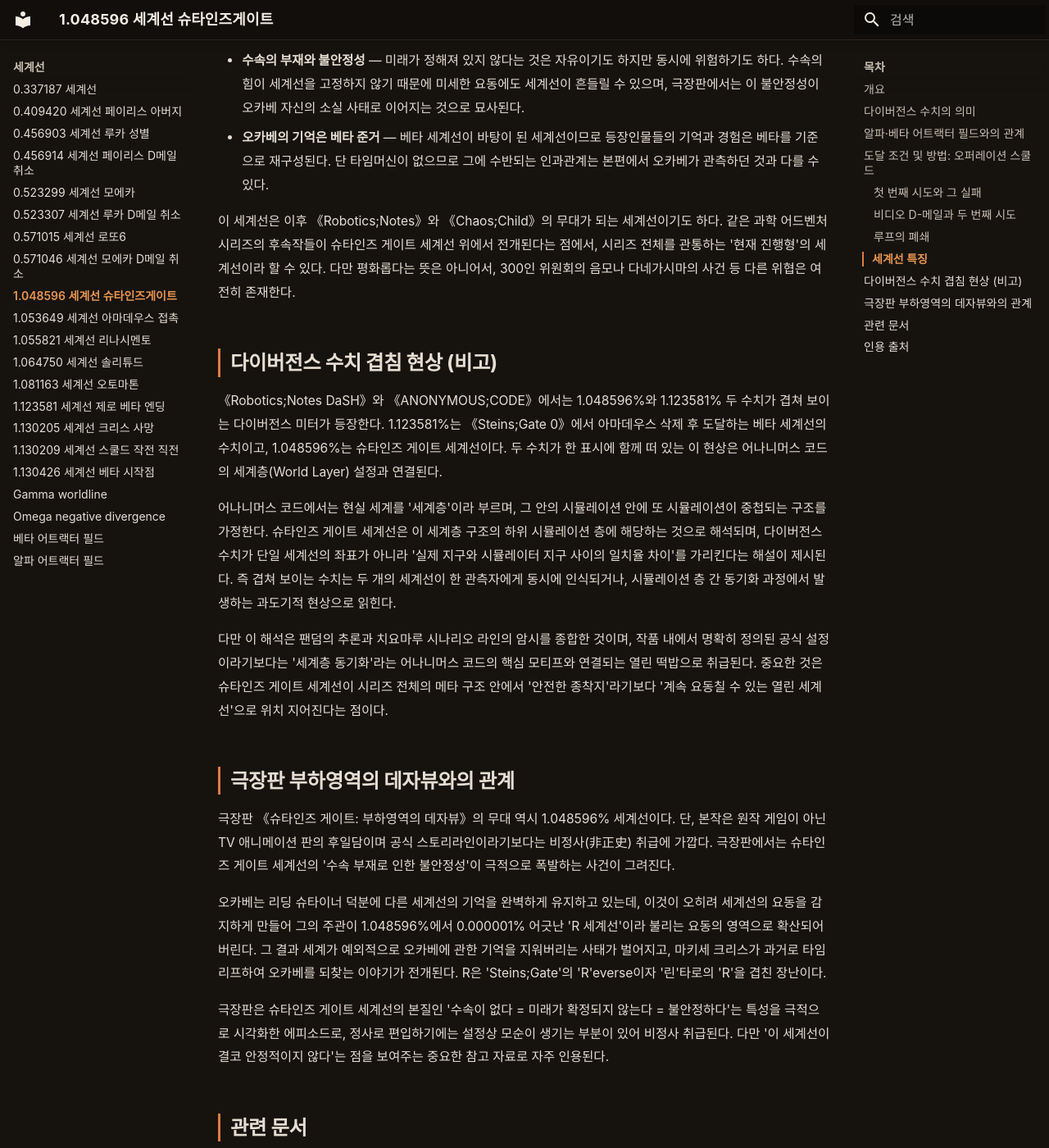
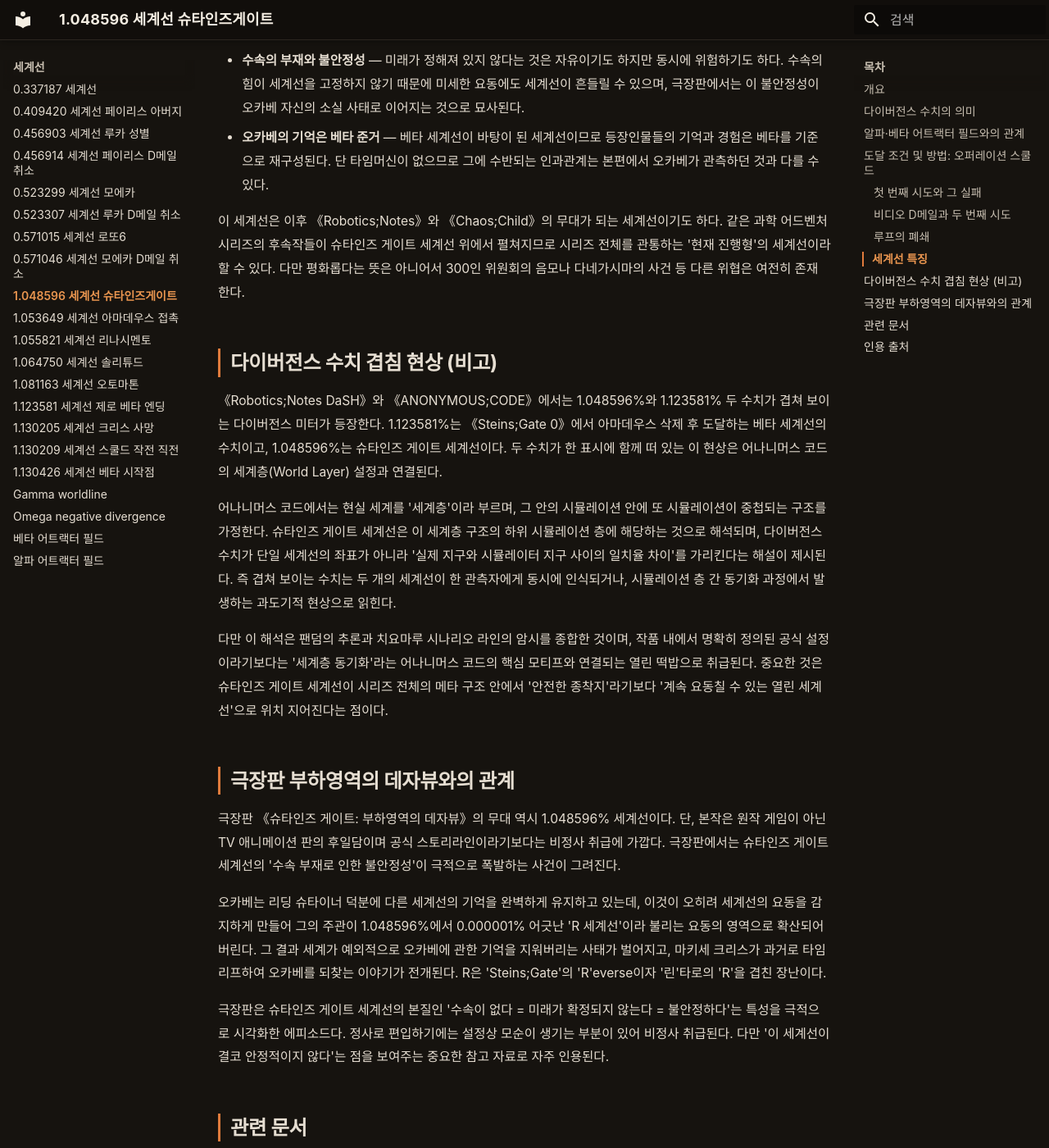
Before and after one commit to sgwiki/sgwiki.github.io, an MkDocs documentation site: the page built from wiki/세계선/1.048596-세계선-슈타인즈게이트.md, in a window 1280 px wide and 1400 px high, scrolled down 3780 px. Shown: the whole window at 82% size. Built offline with MkDocs 1.6.1 and Material for MkDocs 9.7.7, drawn with Linux system fonts in a browser that asks for light colours; some web fonts are replaced; some of the changed text lies outside the part shown.

Commit message:
chore(wiki): 1.048596-세계선-슈타인즈게이트 정비 — 한자 3건 제거(正史·收束·非正史)·용어 통일 6건(D-메일→D메일·위키 전역 표준 준거·VOCAB_GUIDE 우회한 로컬 다수표기 오류 교정)·humanize 9건(연결어미 뒤 쉼표·형식명사·의인화)·사실·스포일러(endgame)·다이버전스 수치(1.048596%·1.123581%·1.130205%·0.000001% 등)·인용 2건 불변
Co-Authored-By: Claude Opus 4.6 <noreply@anthropic.com>

```diff
--- a/wiki/세계선/1.048596-세계선-슈타인즈게이트.md
+++ b/wiki/세계선/1.048596-세계선-슈타인즈게이트.md
@@ -10,13 +10,13 @@ description: "'슈타인즈 게이트'라는 명칭 자체는 원래 오카베
 
 # 세계선 1.048596% (슈타인즈 게이트 세계선)
 
-세계선 변동률 **1.048596%**. 《Steins;Gate》 본편 트루 엔딩(진엔딩)에서 도달하는 종착지로, 오카베 린타로가 '슈타인즈 게이트'라 부른 특수 세계선이다. 알파 어트랙터 필드의 SERN 디스토피아도, 베타 어트랙터 필드의 제3차 세계대전도 일어나지 않으며, 마키세 크리스와 시이나 마유리가 모두 살아 남는 유일한 세계선으로 묘사된다. 작중에서 가장 긴 여정의 끝에 열리는 문이자, 팬덤 사이에서 사실상의 '정사(正史)' 종착점으로 간주되는 세계선이다.
+세계선 변동률 **1.048596%**. 《Steins;Gate》 본편 트루 엔딩(진엔딩)에서 도달하는 종착지로, 오카베 린타로가 '슈타인즈 게이트'라 부른 특수 세계선이다. 알파 어트랙터 필드의 SERN 디스토피아도, 베타 어트랙터 필드의 제3차 세계대전도 일어나지 않으며, 마키세 크리스와 시이나 마유리가 모두 살아 남는 유일한 세계선으로 묘사된다. 작중에서 가장 긴 여정의 끝에 열리는 문이자, 팬덤 사이에서 사실상의 '정사' 종착점으로 간주되는 세계선이다.
 
 ## 개요
 
 '슈타인즈 게이트'라는 명칭 자체는 원래 오카베 린타로가 자신의 중2병적 페르소나 '호오인 쿄우마'로서 떠든 장난조의 조어에 불과했다. 오카베는 평소 전화기에 대고 "이것은 슈타인즈 게이트의 선택이다" 같은 헛소리를 늘어놓았고, 크리스에게 "그게 대체 무슨 뜻이야?"라고 물을 때마다 "딱히 의미는 없다"는 식으로 얼버무렸다. 이 헛소리가 후반부에 이르러 실제 종착 세계선을 가리키는 명칭으로 역설적으로 실현되는 것이 본편 트루 루트의 핵심 반전이다. 오카베가 초반에 아무렇게나 지어낸 이름이 마침내 두 사람을 모두 살리는 미지의 세계선의 이름이 되는 셈이다.
 
-위치상으로는 변동률 1%대, 즉 베타 어트랙터 필드의 수치대에 걸쳐 있지만, 엄밀히 말해 알파와 베타 어느 쪽의 거시적 수속(收束)에도 속하지 않는 '틈새' 세계선으로 취급된다. 본편 애니메이션 최종화와 게임 트루 엔딩에서 도달하므로, 이 세계선에 도달하는 것 자체가 이른바 정사 루트의 완료를 의미한다.
+위치상으로는 변동률 1%대, 즉 베타 어트랙터 필드의 수치대에 걸쳐 있지만 엄밀히 말해 알파와 베타 어느 쪽의 거시적 수속에도 속하지 않는 '틈새' 세계선으로 취급된다. 본편 애니메이션 최종화와 게임 트루 엔딩에서 도달하므로 이 세계선에 닿는 것만으로 정사 루트가 완성된다.
 
 ## 다이버전스 수치의 의미
 
@@ -45,17 +45,17 @@ description: "'슈타인즈 게이트'라는 명칭 자체는 원래 오카베
 
 > **[팬 분석]** "Operation Skuld is Okabe's plan to save Kurisu, based on his realisation that certain apparently converged-upon events can be avoided by 'deceiving the world'. He realises that the problem with his first attempt to save Kurisu was that he attempted to change what his past self experienced, in such a way that would lead to a world where he did not become involved with time travel, and so did not travel back to save Kurisu." — [The Mechanics of Steins;Gate v1.0.3](../근거자료/비공식/mechanics-of-steins-gate/ch3.md), §3.1.3[^1]
 
-핵심은 '세계를 속이는 것'이다. 과거의 오카베가 크리스가 피투성이로 쓰러진 것을 목격하되, 실제로는 크리스가 죽지 않았다는 사실을 과거 오카베이 알아채리 없게 위장해야 한다. 과거 오카베의 관측 내용은 그대로 유지하면서 실제 결과만 바꿔치기하는 것이다.
+핵심은 '세계를 속이는 것'이다. 과거의 오카베가 크리스가 피투성이로 쓰러진 것을 목격하되, 실제로는 크리스가 죽지 않았다는 사실을 과거 오카베이 알아채리 없게 위장해야 한다. 과거 오카베의 관측 내용은 그대로 유지하면서 실제 결과만 바꿔치기한다.
 
-### 비디오 D-메일과 두 번째 시도
+### 비디오 D메일과 두 번째 시도
 
-두 번째 시도를 가능하게 한 것이 2025년의 '집념 오카베'로부터 온 비디오 D-메일(무비 메일)이다. 본편에서 크리스를 구하려다 실패하고 무너진 오카베가 훗날 다시 일어서는 과정, 즉 《Steins;Gate 0》가 그리는 베타 세계선의 여정 끝에 2025년의 오카베는 과거의 자신에게 보낼 영상 메시지를 남긴다. 이 메시지는 단순한 문자 D-메일이 아니라 압축된 영상 정보를 담고 있으며, 첫 번째 시도 직후의 절망한 오카베가 그것을 재생할 수 있을 때에만 열람된다.
+두 번째 시도를 가능하게 한 것이 2025년의 '집념 오카베'로부터 온 비디오 D메일(무비 메일)이다. 본편에서 크리스를 구하려다 실패하고 무너진 오카베가 훗날 다시 일어서는 과정, 즉 《Steins;Gate 0》가 그리는 베타 세계선의 여정 끝에 2025년의 오카베는 과거의 자신에게 보낼 영상 메시지를 남긴다. 이 메시지는 단순한 문자 D메일이 아니라 압축된 영상 정보를 담고 있으며, 첫 번째 시도 직후의 절망한 오카베가 그것을 재생할 수 있을 때에만 열람된다.
 
-비디오 D-메일의 정확한 기술적 원리는 작중에서 명시되지 않지만, 팬 분석에서는 이것이 일종의 '세계선 압축 시스템'을 이용해 여러 세계선에 동시에 도달하지만 특정 조건을 만족하는 한 세계선에서만 열람 가능한 메시지로 이해된다. 다른 세계선에서는 잡음으로만 보인다.
+비디오 D메일의 정확한 기술적 원리는 작중에서 명시되지 않지만, 팬 분석에서는 이것이 일종의 '세계선 압축 시스템'을 이용해 여러 세계선에 동시에 도달하지만 특정 조건을 만족하는 한 세계선에서만 열람 가능한 메시지로 이해된다. 다른 세계선에서는 잡음으로만 보인다.
 
 > **[팬 분석]** "The technology underpinning the video D-mail used in Operation Skuld is not specified in Steins;Gate ... it uses something called a 'world line compression system', and this means that the message arrives on many world lines, but is only viewable on one that satisfies certain criteria. On other world lines, the message appears as static." — [The Mechanics of Steins;Gate v1.0.3](../근거자료/비공식/mechanics-of-steins-gate/ch3.md), §3.2.2[^2]
 
-영상 속 2025년의 오카베는 과거의 자신에게 "세계를 속여라"는 핵심 힌트를 전한다. 이를 들은 두 번째 오카베는 스즈하의 타임머신을 타고 다시 7월 28일로 돌아가, 메탈 우파(금속제 부적)를 이용해 나카바치의 논문 원고를 태우고, 크리스의 혈흔을 위장한 뒤 그녀를 쓰러뜨려 과거 오카베가 '사망 확인'을 하도록 연출한다.
+영상 속 2025년의 오카베는 과거의 자신에게 "세계를 속여라"는 핵심 힌트를 전한다. 이를 들은 두 번째 오카베는 스즈하의 타임머신을 타고 다시 7월 28일로 돌아가 메탈 우파(금속제 부적)를 이용해 나카바치의 논문 원고를 태우고 크리스의 혈흔을 위장한 뒤 그녀를 쓰러뜨려 과거 오카베가 '사망 확인'을 하도록 연출한다.
 
 ### 루프의 폐쇄
 
@@ -74,7 +74,7 @@ description: "'슈타인즈 게이트'라는 명칭 자체는 원래 오카베
 - **수속의 부재와 불안정성** — 미래가 정해져 있지 않다는 것은 자유이기도 하지만 동시에 위험하기도 하다. 수속의 힘이 세계선을 고정하지 않기 때문에 미세한 요동에도 세계선이 흔들릴 수 있으며, 극장판에서는 이 불안정성이 오카베 자신의 소실 사태로 이어지는 것으로 묘사된다.
 - **오카베의 기억은 베타 준거** — 베타 세계선이 바탕이 된 세계선이므로 등장인물들의 기억과 경험은 베타를 기준으로 재구성된다. 단 타임머신이 없으므로 그에 수반되는 인과관계는 본편에서 오카베가 관측하던 것과 다를 수 있다.
 
-이 세계선은 이후 《Robotics;Notes》와 《Chaos;Child》의 무대가 되는 세계선이기도 하다. 같은 과학 어드벤처 시리즈의 후속작들이 슈타인즈 게이트 세계선 위에서 전개된다는 점에서, 시리즈 전체를 관통하는 '현재 진행형'의 세계선이라 할 수 있다. 다만 평화롭다는 뜻은 아니어서, 300인 위원회의 음모나 다네가시마의 사건 등 다른 위협은 여전히 존재한다.
+이 세계선은 이후 《Robotics;Notes》와 《Chaos;Child》의 무대가 되는 세계선이기도 하다. 같은 과학 어드벤처 시리즈의 후속작들이 슈타인즈 게이트 세계선 위에서 펼쳐지므로 시리즈 전체를 관통하는 '현재 진행형'의 세계선이라 할 수 있다. 다만 평화롭다는 뜻은 아니어서 300인 위원회의 음모나 다네가시마의 사건 등 다른 위협은 여전히 존재한다.
 
 ## 다이버전스 수치 겹침 현상 (비고)
 
@@ -86,11 +86,11 @@ description: "'슈타인즈 게이트'라는 명칭 자체는 원래 오카베
 
 ## 극장판 부하영역의 데자뷰와의 관계
 
-극장판 《슈타인즈 게이트: 부하영역의 데자뷰》의 무대 역시 1.048596% 세계선이다. 단, 본작은 원작 게임이 아닌 TV 애니메이션 판의 후일담이며 공식 스토리라인이라기보다는 비정사(非正史) 취급에 가깝다. 극장판에서는 슈타인즈 게이트 세계선의 '수속 부재로 인한 불안정성'이 극적으로 폭발하는 사건이 그려진다.
+극장판 《슈타인즈 게이트: 부하영역의 데자뷰》의 무대 역시 1.048596% 세계선이다. 단, 본작은 원작 게임이 아닌 TV 애니메이션 판의 후일담이며 공식 스토리라인이라기보다는 비정사 취급에 가깝다. 극장판에서는 슈타인즈 게이트 세계선의 '수속 부재로 인한 불안정성'이 극적으로 폭발하는 사건이 그려진다.
 
-오카베는 리딩 슈타이너 덕분에 다른 세계선의 기억을 완벽하게 유지하고 있는데, 이것이 오히려 세계선의 요동을 감지하게 만들어 그의 주관이 1.048596%에서 0.000001% 어긋난 'R 세계선'이라 불리는 요동의 영역으로 확산되어 버린다. 그 결과 세계가 예외적으로 오카베에 관한 기억을 지워버리는 사태가 벌어지고, 마키세 크리스가 과거로 타임 리프하여 오카베를 되찾는 이야기가 전개된다. R은 'Steins;Gate'의 'R'everse이자 '린'타로의 'R'을 겹친 장난이다.
+오카베는 리딩 슈타이너 덕분에 다른 세계선의 기억을 완벽하게 유지하고 있는데, 이것이 오히려 세계선의 요동을 감지하게 만들어 그의 주관이 1.048596%에서 0.000001% 어긋난 'R 세계선'이라 불리는 요동의 영역으로 확산되어 버린다. 그 결과 세계가 예외적으로 오카베에 관한 기억을 지워버리는 사태가 벌어지고, 마키세 크리스가 과거로 타임리프하여 오카베를 되찾는 이야기가 전개된다. R은 'Steins;Gate'의 'R'everse이자 '린'타로의 'R'을 겹친 장난이다.
 
-극장판은 슈타인즈 게이트 세계선의 본질인 '수속이 없다 = 미래가 확정되지 않는다 = 불안정하다'는 특성을 극적으로 시각화한 에피소드로, 정사로 편입하기에는 설정상 모순이 생기는 부분이 있어 비정사 취급된다. 다만 '이 세계선이 결코 안정적이지 않다'는 점을 보여주는 중요한 참고 자료로 자주 인용된다.
+극장판은 슈타인즈 게이트 세계선의 본질인 '수속이 없다 = 미래가 확정되지 않는다 = 불안정하다'는 특성을 극적으로 시각화한 에피소드다. 정사로 편입하기에는 설정상 모순이 생기는 부분이 있어 비정사 취급된다. 다만 '이 세계선이 결코 안정적이지 않다'는 점을 보여주는 중요한 참고 자료로 자주 인용된다.
 
 ## 관련 문서
 
@@ -98,7 +98,7 @@ description: "'슈타인즈 게이트'라는 명칭 자체는 원래 오카베
 - [어트랙터 필드](../lore/어트랙터-필드와-수속.md) — 세계선 수속 범위의 개념. 알파와 베타, 그리고 그 사이의 틈새.
 - [리딩 슈타이너](../lore/리딩-슈타이너.md) — 오카베의 세계선 변동 인식 능력. 슈타인즈 게이트 도달의 열쇠이자 동시에 R 세계선 소실 사태의 원인.
 - 오퍼레이션 스쿨드 — 크리스 구출과 논문 소각을 통한 슈타인즈 게이트 도달 작전.
-- 비디오 D-메일 — 2025년 오카베가 과거의 자신에게 보낸 영상 메시지. 두 번째 시도를 가능하게 한 장치.
+- 비디오 D메일 — 2025년 오카베가 과거의 자신에게 보낸 영상 메시지. 두 번째 시도를 가능하게 한 장치.
 - 다이버전스 미터 — 세계선 변동률을 표시하는 닉시관 장치. 1.048596%를 비추는 최종 화면의 상징.
 
 ---
```
